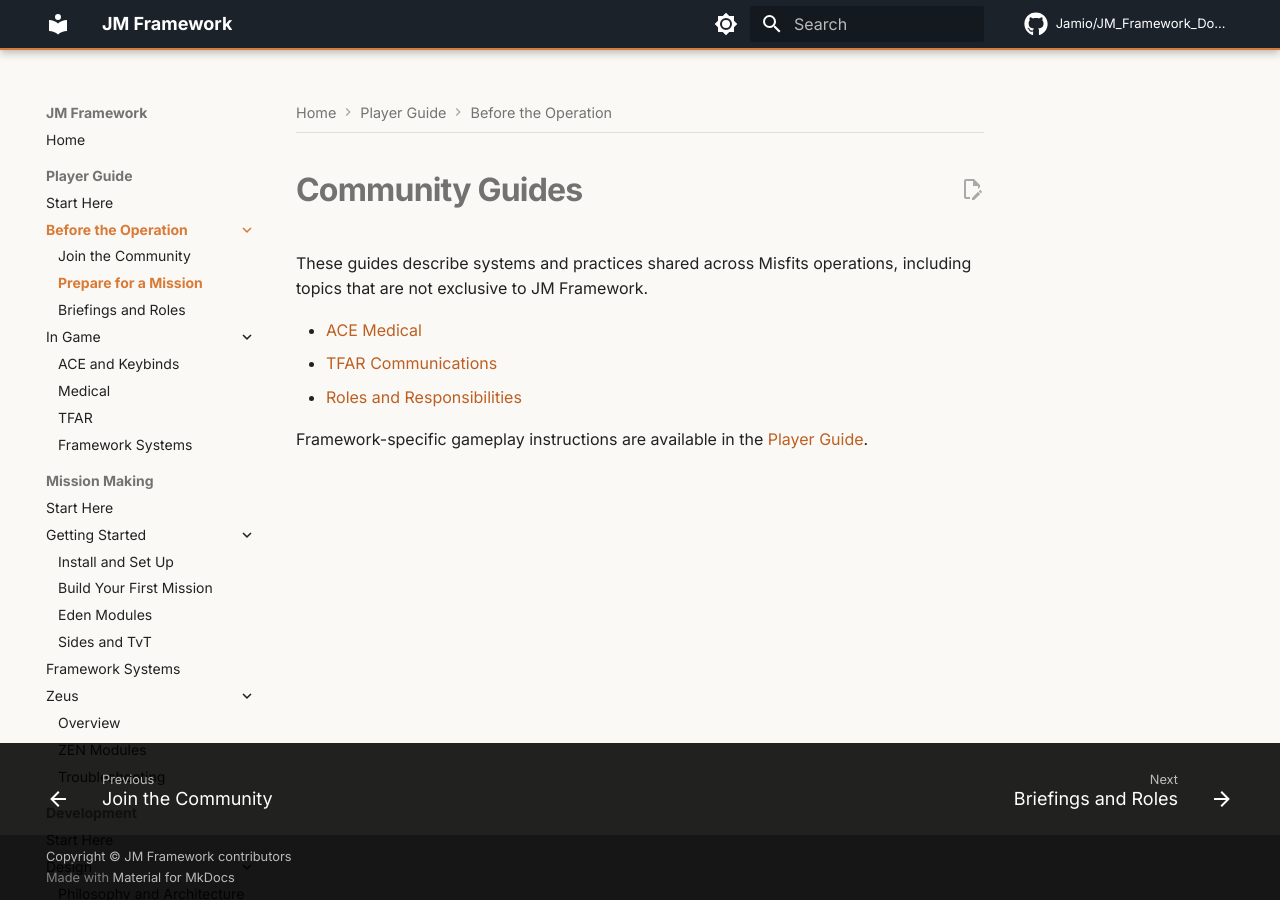
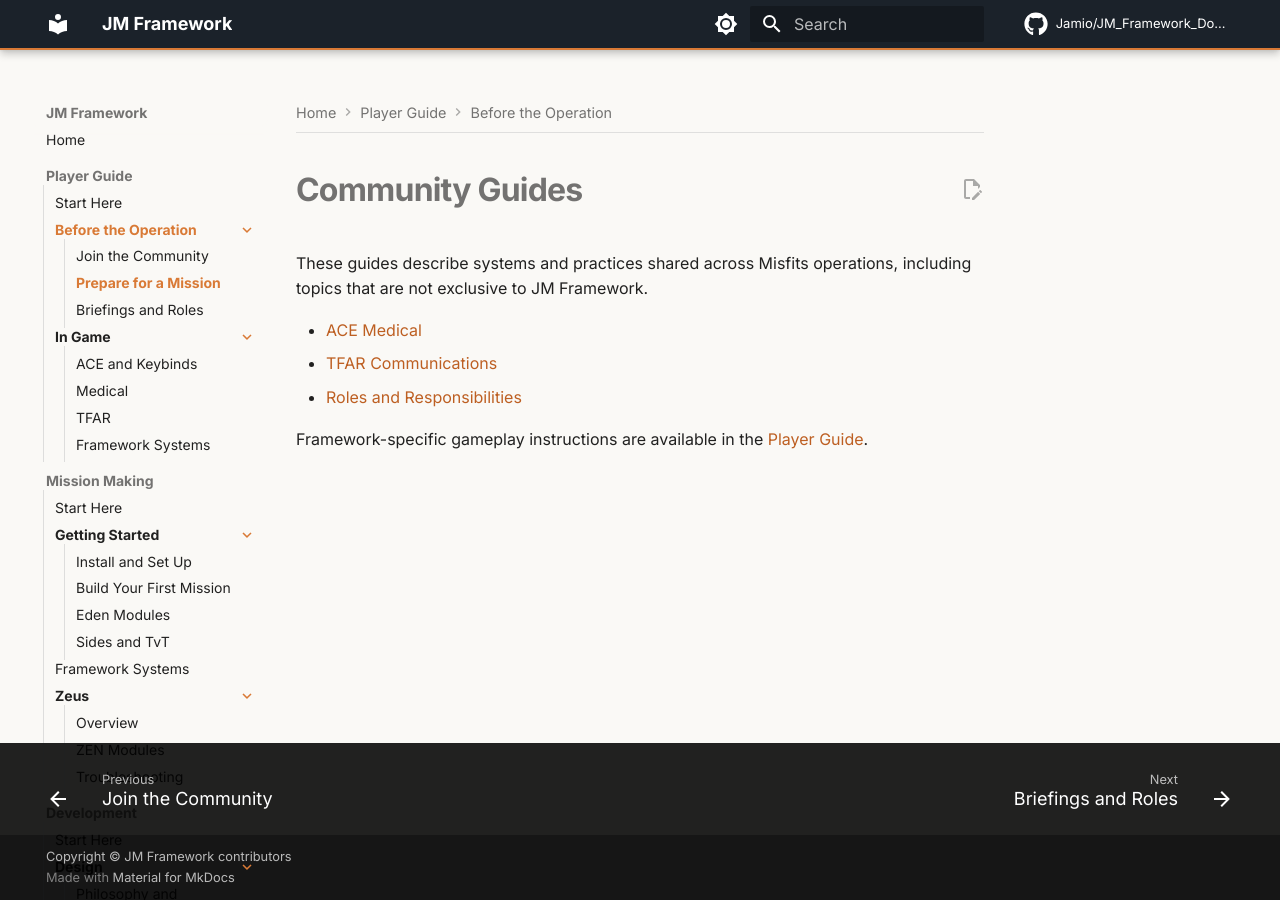
Before and after one commit to Jamio/JM_Framework_Docs, an MkDocs documentation site: the page built from docs/community/index.md, in a window 1280 px wide. Built offline with MkDocs 1.6.1 and Material for MkDocs 9.7.7, drawn with Linux system fonts in a browser that asks for light colours; comment, search, counter and statistics services are not loaded.

Commit message:
Clarify sidebar tree hierarchy

```diff
--- a/docs/stylesheets/extra.css
+++ b/docs/stylesheets/extra.css
@@ -45,6 +45,23 @@
 .md-nav__item--active > .md-nav__link {
   color: var(--jmf-orange);
   font-weight: 700;
+}
+
+/* Keep the primary navigation as one collapsible, visibly nested tree. */
+.md-nav--primary .md-nav__item--nested > .md-nav__link {
+  font-weight: 650;
+}
+
+.md-nav--primary .md-nav__item--nested > .md-nav__link .md-nav__icon {
+  color: var(--jmf-orange);
+}
+
+@media screen and (min-width: 76.25em) {
+  .md-nav--primary .md-nav__list .md-nav__list {
+    margin-left: .45rem;
+    padding-left: .55rem;
+    border-left: 1px solid color-mix(in srgb, var(--md-default-fg-color) 13%, transparent);
+  }
 }
 
 .md-typeset h1,
```
